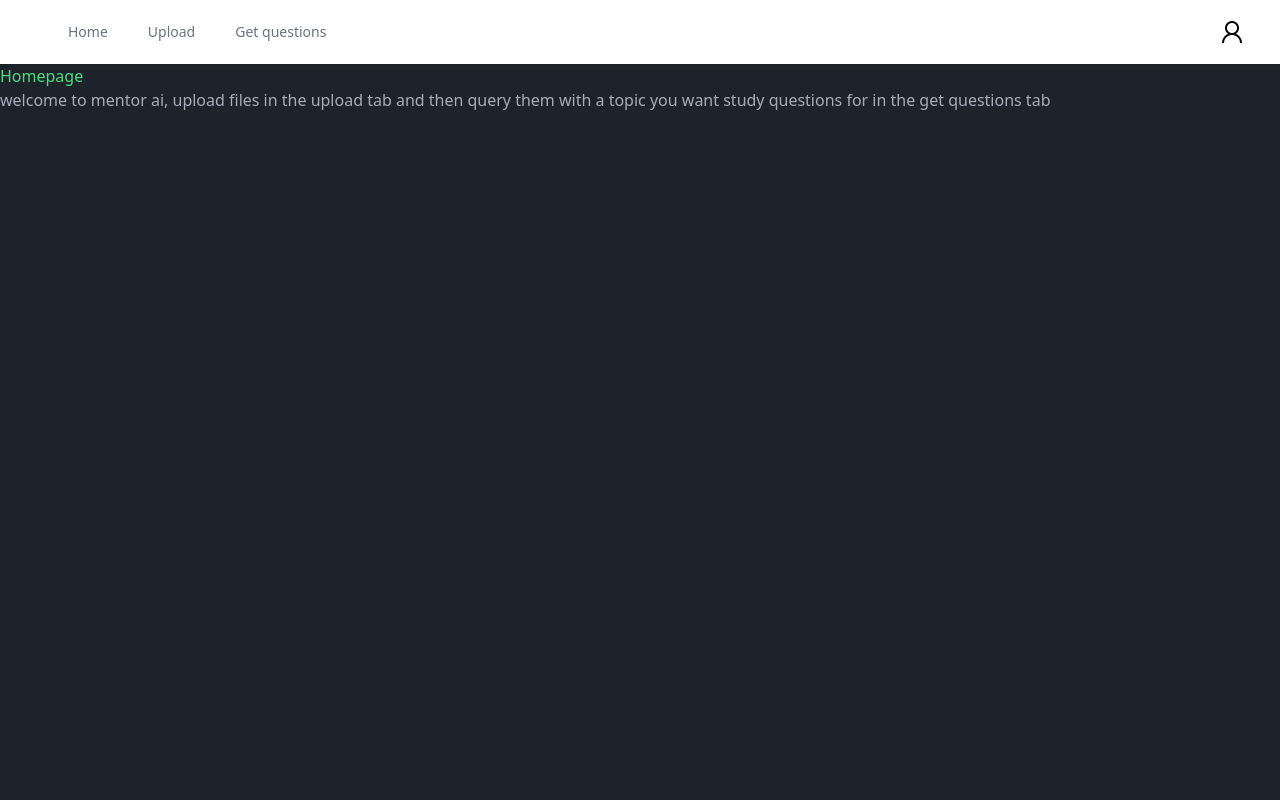
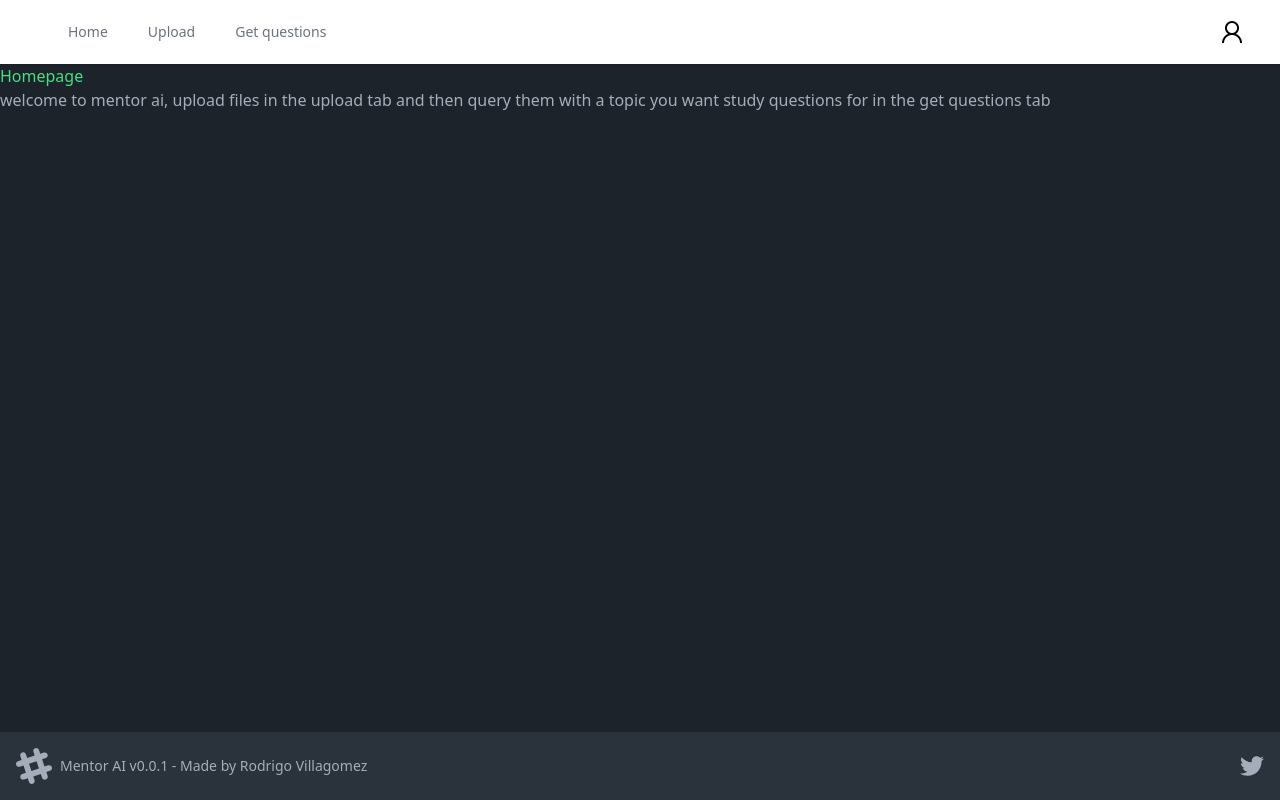
Before and after one commit to rod007vrr/mentor-ai, a SvelteKit app: page / in a window 1280 px wide. Built offline with nearby package versions, Linux system fonts and the light colour scheme; no server answers.

Commit message:
added footer

```diff
--- a/src/routes/+layout.svelte
+++ b/src/routes/+layout.svelte
@@ -86,5 +86,49 @@
     </div>
   </div>
 </nav>
+<div class="flex-1">
+  <slot />
+</div>
 
-<slot />
+<footer
+  id="footer"
+  class="footer items-center p-4 bg-neutral text-neutral-content"
+>
+  <div class="items-center grid-flow-col">
+    <svg
+      width="36"
+      height="36"
+      viewBox="0 0 24 24"
+      xmlns="http://www.w3.org/2000/svg"
+      fill-rule="evenodd"
+      clip-rule="evenodd"
+      class="fill-current"
+      ><path
+        d="M22.672 15.226l-2.432.811.841 2.515c.33 1.019-.209 2.127-1.23 2.456-1.15.325-2.148-.321-2.463-1.226l-.84-2.518-5.013 1.677.84 2.517c.391 1.203-.434 2.542-1.831 2.542-.88 0-1.601-.564-1.86-1.314l-.842-2.516-2.431.809c-1.135.328-2.145-.317-2.463-1.229-.329-1.018.211-2.127 1.231-2.456l2.432-.809-1.621-4.823-2.432.808c-1.355.384-2.558-.59-2.558-1.839 0-.817.509-1.582 1.327-1.846l2.433-.809-.842-2.515c-.33-1.02.211-2.129 1.232-2.458 1.02-.329 2.13.209 2.461 1.229l.842 2.515 5.011-1.677-.839-2.517c-.403-1.238.484-2.553 1.843-2.553.819 0 1.585.509 1.85 1.326l.841 2.517 2.431-.81c1.02-.33 2.131.211 2.461 1.229.332 1.018-.21 2.126-1.23 2.456l-2.433.809 1.622 4.823 2.433-.809c1.242-.401 2.557.484 2.557 1.838 0 .819-.51 1.583-1.328 1.847m-8.992-6.428l-5.01 1.675 1.619 4.828 5.011-1.674-1.62-4.829z"
+      /></svg
+    >
+    <p>Mentor AI v0.0.1 - Made by Rodrigo Villagomez</p>
+  </div>
+  <div class="grid-flow-col gap-4 md:place-self-center md:justify-self-end">
+    <a href="https://twitter.com/rod007vrr"
+      ><svg
+        xmlns="http://www.w3.org/2000/svg"
+        width="24"
+        height="24"
+        viewBox="0 0 24 24"
+        class="fill-current"
+        ><path
+          d="M24 4.557c-.883.392-1.832.656-2.828.775 1.017-.609 1.798-1.574 2.165-2.724-.951.564-2.005.974-3.127 1.195-.897-.957-2.178-1.555-3.594-1.555-3.179 0-5.515 2.966-4.797 6.045-4.091-.205-7.719-2.165-10.148-5.144-1.29 2.213-.669 5.108 1.523 6.574-.806-.026-1.566-.247-2.229-.616-.054 2.281 1.581 4.415 3.949 4.89-.693.188-1.452.232-2.224.084.626 1.956 2.444 3.379 4.6 3.419-2.07 1.623-4.678 2.348-7.29 2.04 2.179 1.397 4.768 2.212 7.548 2.212 9.142 0 14.307-7.721 13.995-14.646.962-.695 1.797-1.562 2.457-2.549z"
+        /></svg
+      >
+    </a>
+  </div>
+</footer>
+
+<style>
+  #footer {
+    position: absolute;
+    bottom: 0;
+    width: 100%; /* Footer height */
+  }
+</style>
```
